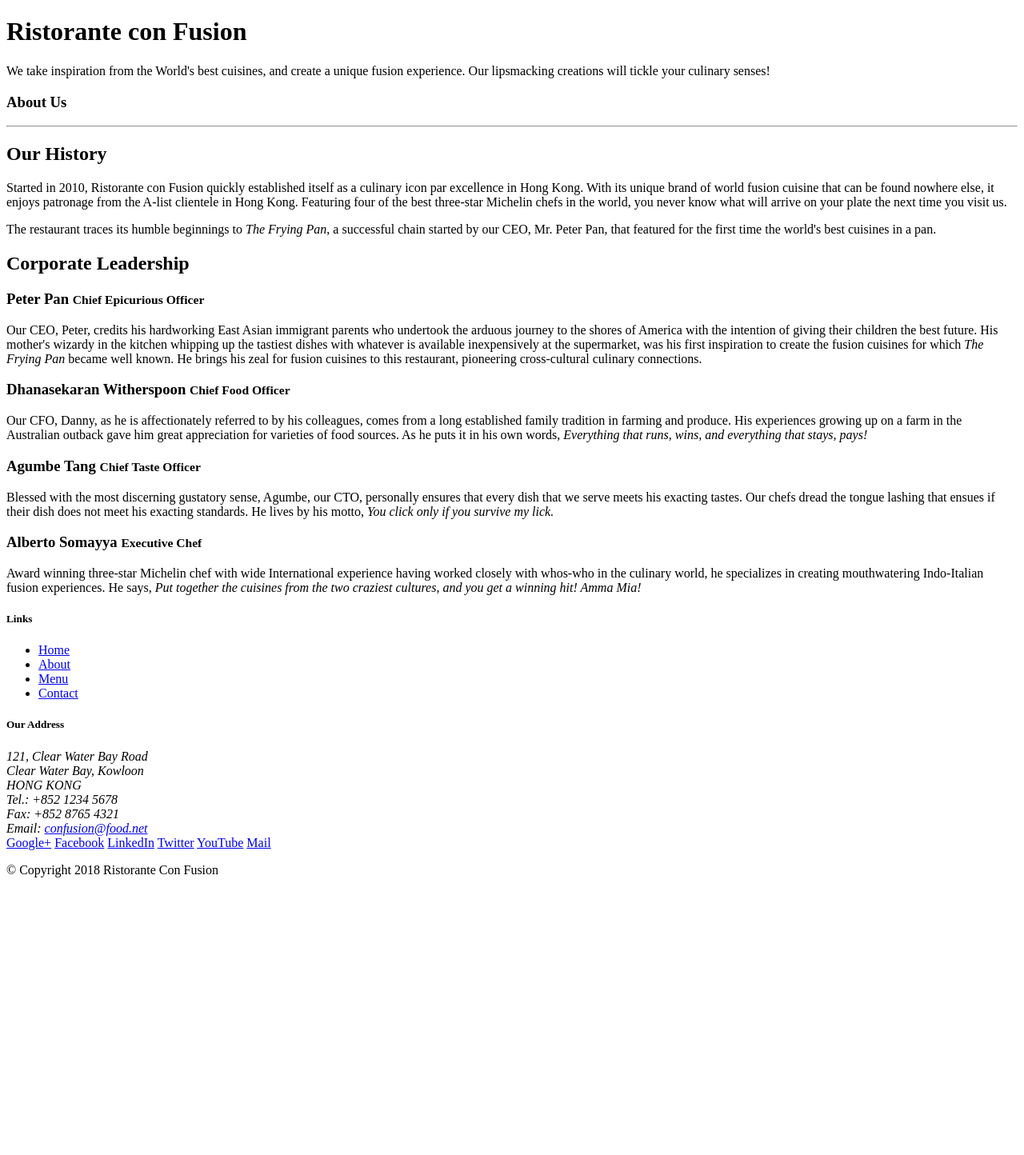
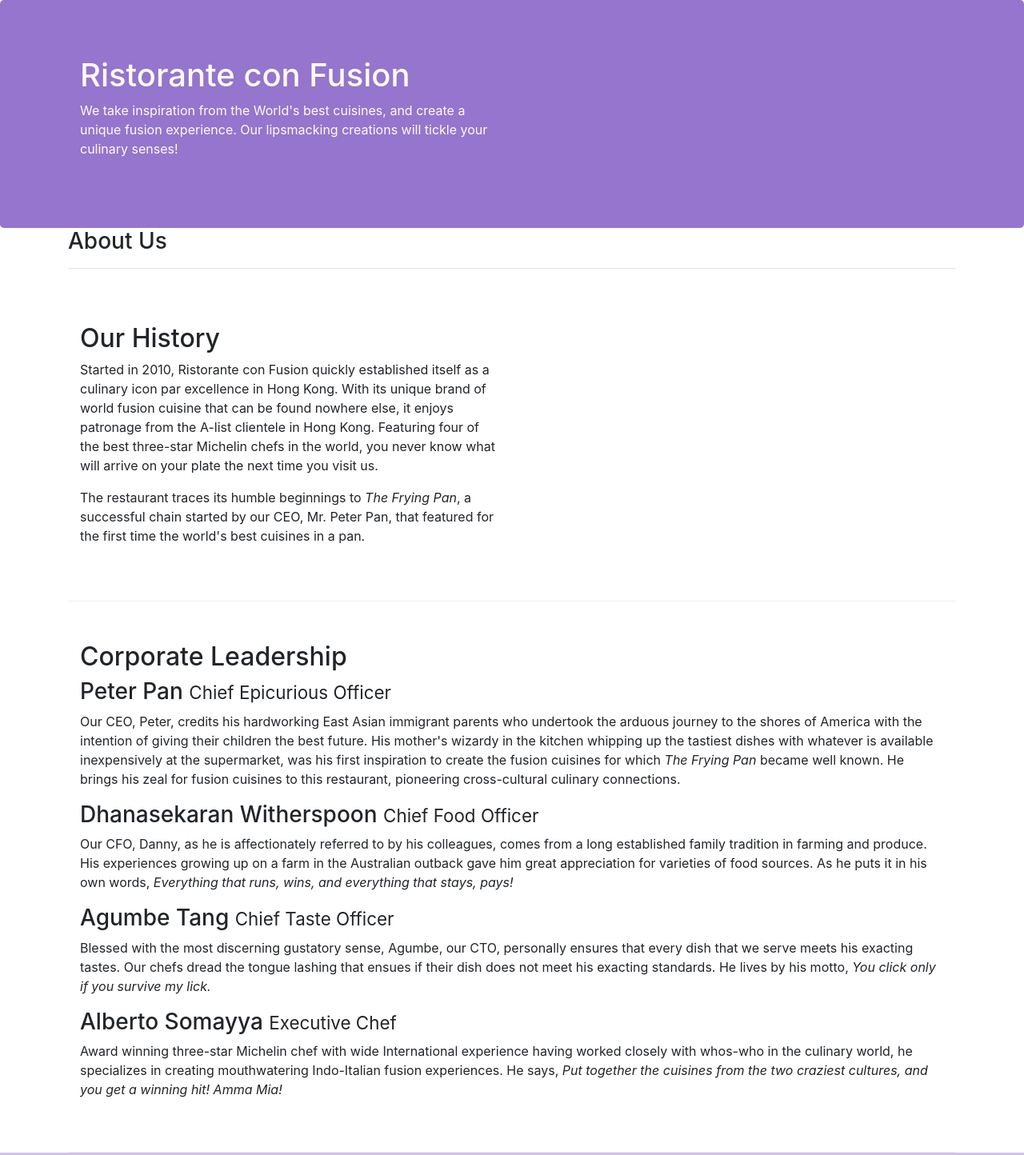
Before and after one commit to AbdulMunimKhan/bootstrap_assignment, a website: page bootstrap_assignment/aboutus.html in a window 1280 px wide. Shown: the top 1444 px of the page at 80% size. Before the commit the page ends 1113 px from the top, so only its background shows below. Drawn offline with nearby package versions, Linux system fonts and the light colour scheme.

Commit message:
Assignment

```diff
--- a/bootstrap_assignment/aboutus.html
+++ b/bootstrap_assignment/aboutus.html
@@ -4,7 +4,10 @@
 <head>
 
     <title>Ristorante Con Fusion: About Us</title>
-
+    <meta name="viewport" content="width=device-width, initial-scale=1,shrink-to-fit=no">
+    <link rel="stylesheet" href="https://maxcdn.bootstrapcdn.com/bootstrap/4.0.0/css/bootstrap.min.css" integrity="sha384-Gn5384xqQ1aoWXA+058RXPxPg6fy4IWvTNh0E263XmFcJlSAwiGgFAW/dAiS6JXm" crossorigin="anonymous">
+    <link rel="stylesheet" href="node_modules/bootstrap/dist/css/bootstrap.min.css">
+    <link rel="stylesheet" href="css/styles.css">
 </head>
 
 <body>
@@ -16,43 +19,54 @@
                     <h1>Ristorante con Fusion</h1>
                     <p>We take inspiration from the World's best cuisines, and create a unique fusion experience. Our lipsmacking creations will tickle your culinary senses!</p>
                 </div>
-                <div class="col-12 col-sm">
+                <div class="col-12 col-auto">
                 </div>
             </div>
         </div>
     </header>
 
-    <div>
-        <div>
-            <div>
+    <div class="container">
+        <div class="row">
+            <div class="col-12">
                <h3>About Us</h3>
                <hr>
             </div>
         </div>
 
-        <div>
-            <div>
+        <div class="row row-content align-items-center">
+            <div class="col-12 col-sm-6">
                 <h2>Our History</h2>
+
                 <p>Started in 2010, Ristorante con Fusion quickly established itself as a culinary icon par excellence in Hong Kong. With its unique brand of world fusion cuisine that can be found nowhere else, it enjoys patronage from the A-list clientele in Hong Kong.  Featuring four of the best three-star Michelin chefs in the world, you never know what will arrive on your plate the next time you visit us.</p>
                 <p>The restaurant traces its humble beginnings to <em>The Frying Pan</em>, a successful chain started by our CEO, Mr. Peter Pan, that featured for the first time the world's best cuisines in a pan.</p>
             </div>
             <div>
             </div>
         </div>
+        <div class="row row-content">
+            <div class="col-12 col-sm-12">
+                <h2>Corporate Leadership</h2>
+                <h3>Peter Pan <small>Chief Epicurious Officer</small></h3>
+
+                <p class="d-none d-sm-block">Our CEO, Peter, credits his hardworking East Asian immigrant parents who undertook the arduous journey to the shores of America with the intention of giving their children the best future. His mother's wizardy in the kitchen whipping up the tastiest dishes with whatever is available inexpensively at the supermarket, was his first inspiration to create the fusion cuisines for which <em>The Frying Pan</em> became well known. He brings his zeal for fusion cuisines to this restaurant, pioneering cross-cultural culinary connections.</p>
+
+                <h3>Dhanasekaran Witherspoon <small>Chief Food Officer</small></h3>
 
 
-        <div>
-            <div>
-                <h2>Corporate Leadership</h2>
-                <h3>Peter Pan <small>Chief Epicurious Officer</small></h3>
-                <p>Our CEO, Peter, credits his hardworking East Asian immigrant parents who undertook the arduous journey to the shores of America with the intention of giving their children the best future. His mother's wizardy in the kitchen whipping up the tastiest dishes with whatever is available inexpensively at the supermarket, was his first inspiration to create the fusion cuisines for which <em>The Frying Pan</em> became well known. He brings his zeal for fusion cuisines to this restaurant, pioneering cross-cultural culinary connections.</p>
-                <h3>Dhanasekaran Witherspoon <small>Chief Food Officer</small></h3>
-                <p>Our CFO, Danny, as he is affectionately referred to by his colleagues, comes from a long established family tradition in farming and produce. His experiences growing up on a farm in the Australian outback gave him great appreciation for varieties of food sources. As he puts it in his own words, <em>Everything that runs, wins, and everything that stays, pays!</em></p>
+                <p class="d-none d-sm-block">Our CFO, Danny, as he is affectionately referred to by his colleagues, comes from a long established family tradition in farming and produce. His experiences growing up on a farm in the Australian outback gave him great appreciation for varieties of food sources. As he puts it in his own words, <em>Everything that runs, wins, and everything that stays, pays!</em></p>
+
+
                 <h3>Agumbe Tang <small>Chief Taste Officer</small></h3>
-                <p>Blessed with the most discerning gustatory sense, Agumbe, our CTO, personally ensures that every dish that we serve meets his exacting tastes. Our chefs dread the tongue lashing that ensues if their dish does not meet his exacting standards. He lives by his motto, <em>You click only if you survive my lick.</em></p>
+
+                <p class="d-none d-sm-block">Blessed with the most discerning gustatory sense, Agumbe, our CTO, personally ensures that every dish that we serve meets his exacting tastes. Our chefs dread the tongue lashing that ensues if their dish does not meet his exacting standards. He lives by his motto, <em>You click only if you survive my lick.</em></p>
+
+
                 <h3>Alberto Somayya <small>Executive Chef</small></h3>
-                <p>Award winning three-star Michelin chef with wide International experience having worked closely with whos-who in the culinary world, he specializes in creating mouthwatering Indo-Italian fusion experiences. He says, <em>Put together the cuisines from the two craziest cultures, and you get a winning hit! Amma Mia!</em></p>
+
+                <pclass="d-none d-md-block">Award winning three-star Michelin chef with wide International experience having worked closely with whos-who in the culinary world, he specializes in creating mouthwatering Indo-Italian fusion experiences. He says, <em>Put together the cuisines from the two craziest cultures, and you get a winning hit! Amma Mia!</em></p>
+
             </div>
+
        </div>
 
     </div>
@@ -98,7 +112,12 @@
            </div>
         </div>
     </footer>
-
+    <script type="text/javascript" src="node_modules/jquery/dist/jquery.slim.min.js">
+    </script>
+    <script type="text/javascript" src="node_modules/proper.js/dist/umd/proper.js">
+    </script>
+    <script type="text/javascript" src="node_modules/bootstrap/dist/js/bootstrap.min.js">
+    </script>
 </body>
 
 </html>
--- /dev/null
+++ b/bootstrap_assignment/css/styles.css
@@ -0,0 +1,30 @@
+.row-header{
+    margin:0px auto;
+    padding:0px;
+}
+
+.row-content {
+    margin:0px auto;
+    padding: 50px 0px 50px 0px;
+    border-bottom: 1px ridge;
+    min-height:400px;
+}
+
+.footer{
+    background-color: #D1C4E9;
+    margin:0px auto;
+    padding: 20px 0px 20px 0px;
+}
+
+.jumbotron {
+    padding:70px 30px 70px 30px;
+    margin:0px auto;
+    background: #9575CD ;
+    color:floralwhite;
+}
+
+address{
+    font-size:80%;
+    margin:0px;
+    color:#0f0f0f;
+}
```
Also changed, not shown: bootstrap_assignment/package.json (+12 -2 lines), 2 other files.
